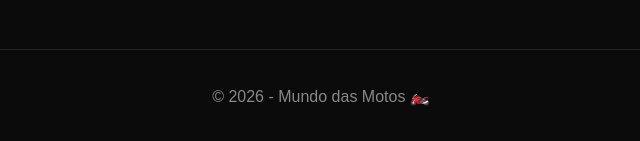
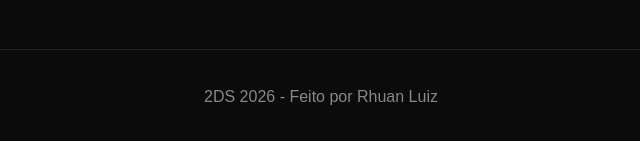
Before and after one commit to rhuanluizvendruscolo/Motos_Triumph, a plain HTML site: page index.html in a window 1280 px wide. Shown: the part 4197-4338 px from the top of the page, 319-959 px from the left. Drawn offline with Linux system fonts and the light colour scheme.

Commit message:
Update index.html

```diff
--- a/index.html
+++ b/index.html
@@ -597,7 +597,7 @@
                     referrerpolicy="strict-origin-when-cross-origin" allowfullscreen></iframe>
             </section>
     </main>
-    <footer>© 2026 - Mundo das Motos 🏍️</footer>
+    <footer>2DS 2026 - Feito por Rhuan Luiz </footer>
     <script>const search = document.getElementById('search'), filter = document.getElementById('filter'), cardsEls = [...document.querySelectorAll('#grid .card')]; function apply() { const q = search.value.toLowerCase(); const f = filter.value; cardsEls.forEach(c => { const okName = c.dataset.name.includes(q); const okFilter = f === 'all' || c.dataset.category.toLowerCase().includes(f.toLowerCase()); c.style.display = okName && okFilter ? 'block' : 'none' }); } search.addEventListener('input', apply); filter.addEventListener('change', apply);</script>
 </body>
 
```
